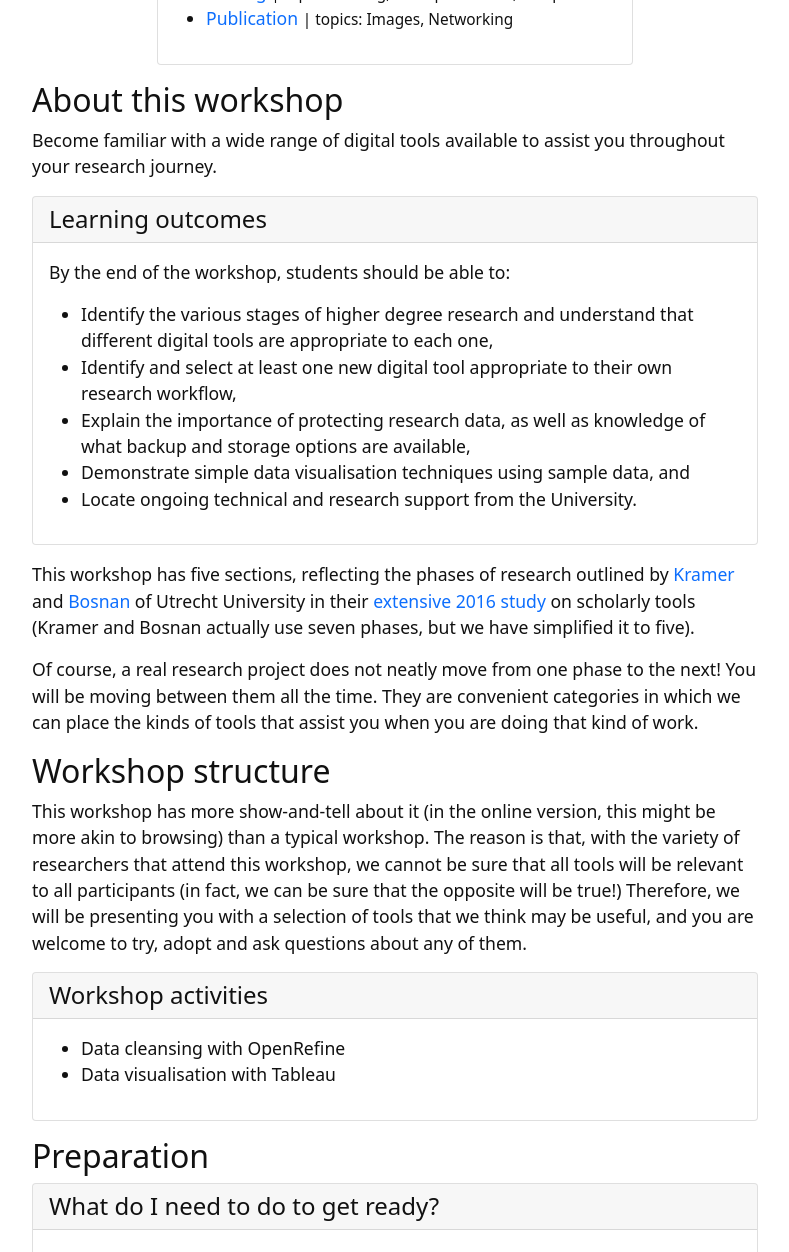
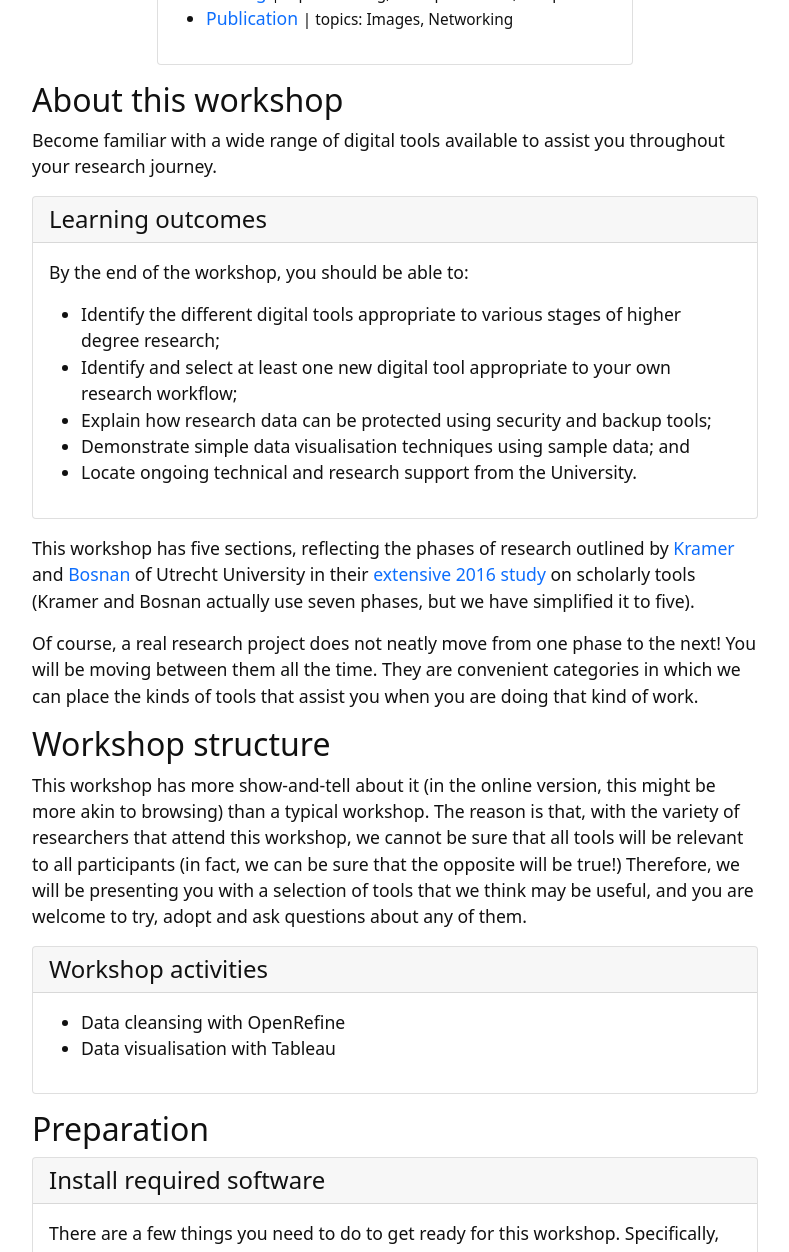
Before and after one commit to GriffithUniLibrary/digital-tools, a Jekyll site: the page built from index.md, in a window 1280 px wide and 1400 px high, scrolled down 633 px, cut to the strip 0-1252 px from the top of the window. Shown: the whole strip, without its empty margins (245-1034 px from the left). Built offline with Jekyll 4.4.1, drawn with Linux system fonts in a browser that asks for light colours.

Commit message:
By jove I think it's working

```diff
--- a/index.md
+++ b/index.md
@@ -26,12 +26,12 @@ This site is designed as a companion to [Griffith Library's](https://www.griffit
 
 {% capture outcomes %}
 
-By the end of the workshop, students should be able to:
+By the end of the workshop, you should be able to:
 
-- Identify the various stages of higher degree research and understand that different digital tools are appropriate to each one,
-- Identify and select at least one new digital tool appropriate to their own research workflow,
-- Explain the importance of protecting research data, as well as knowledge of what backup and storage options are available,
-- Demonstrate simple data visualisation techniques using sample data, and
+- Identify the different digital tools appropriate to various stages of higher degree research;
+- Identify and select at least one new digital tool appropriate to your own research workflow;
+- Explain how research data can be protected using security and backup tools;
+- Demonstrate simple data visualisation techniques using sample data; and
 - Locate ongoing technical and research support from the University.
 
 {% endcapture %}
@@ -109,7 +109,7 @@ Tableau is a data visualisation software. There are two versions: Tableau Public
 
 {% endcapture %}
 
-{% include card.html header="What do I need to do to get ready?" text=preparationblock %}
+{% include card.html header="Install required software" text=preparationblock %}
 
 ## Preliminary activity
 
```
